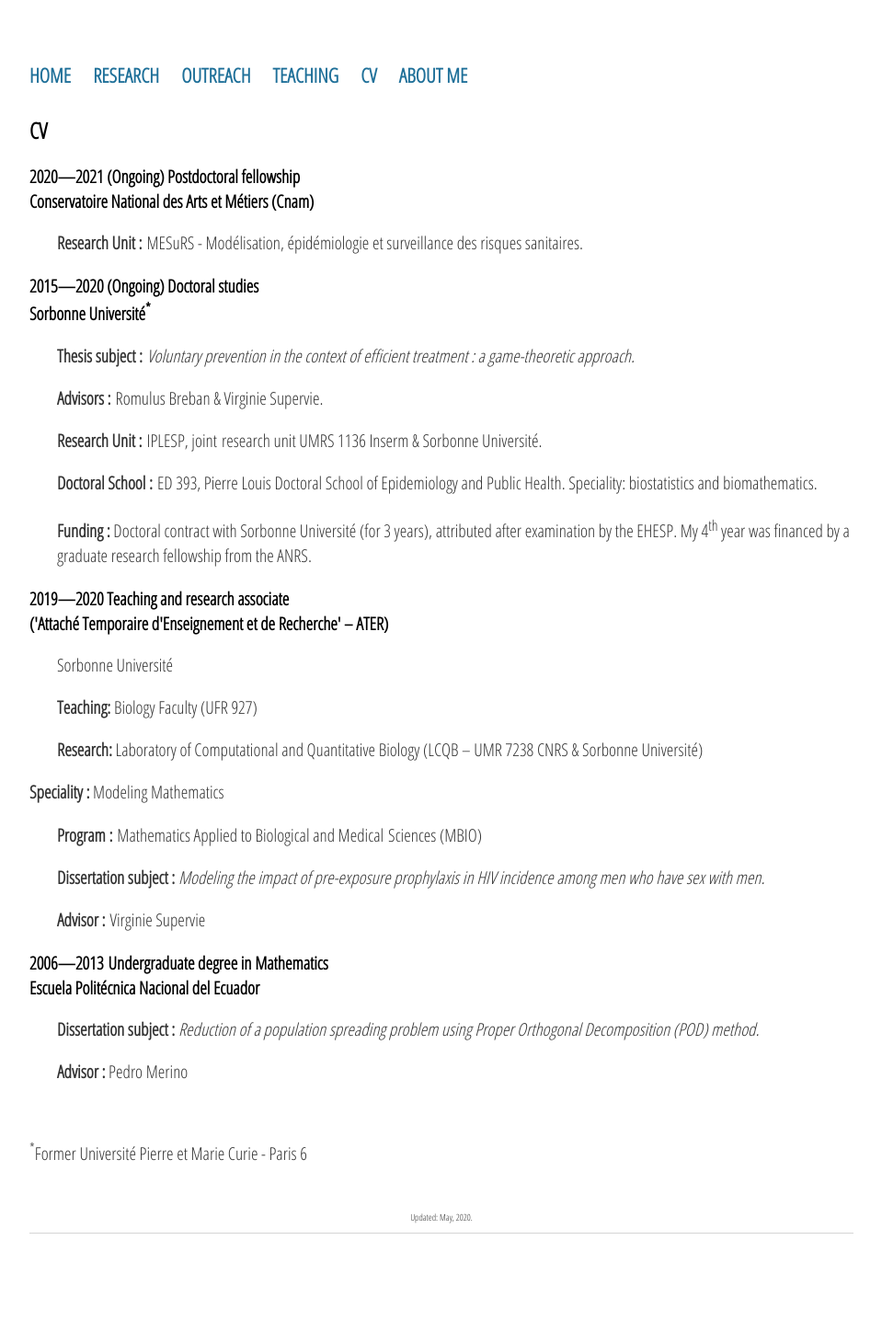
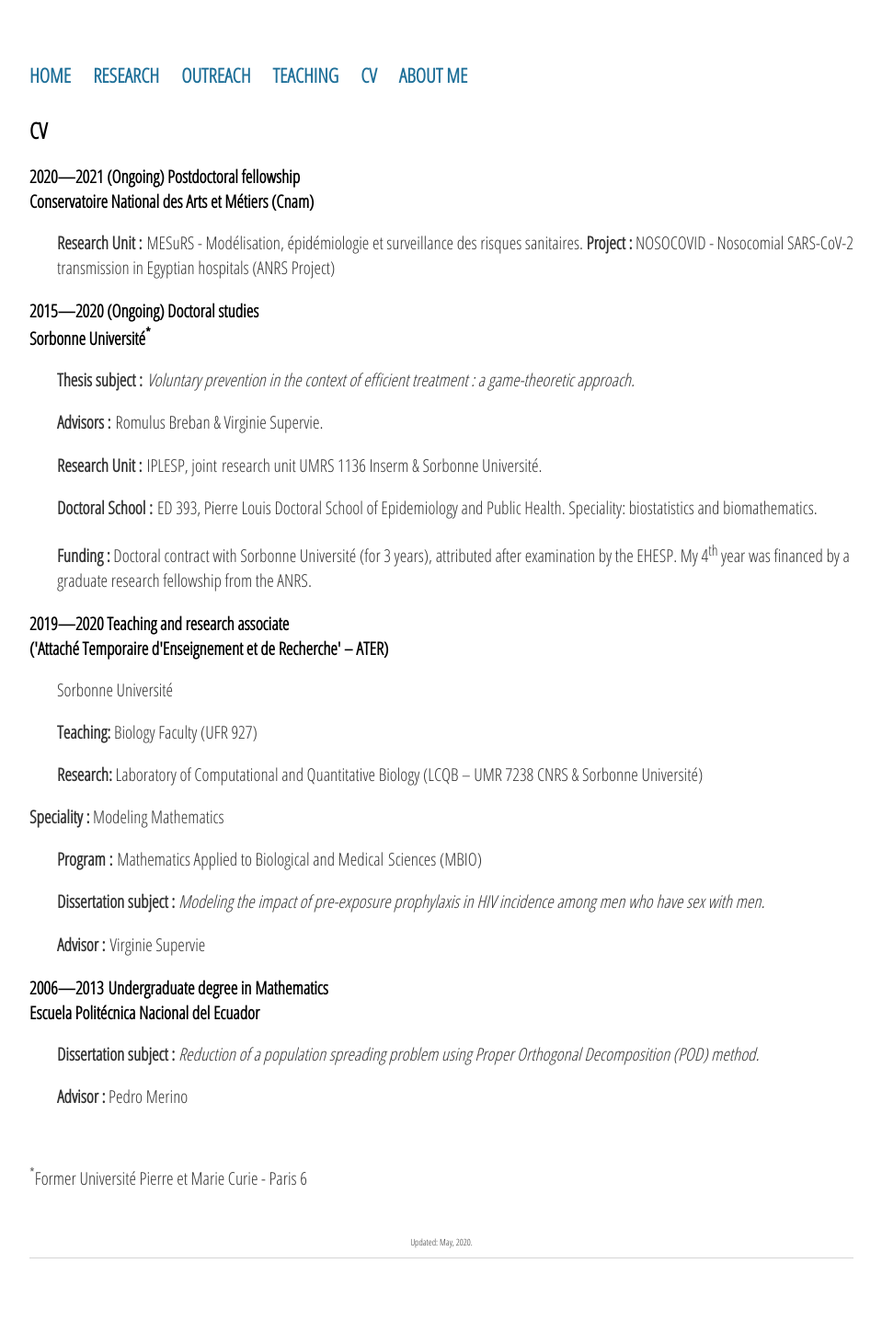
Before and after one commit to sjijon/sjijon.github.io, a Jekyll site: the page built from cv.html, in a window 1280 px wide. Shown: the whole page at 92% size, without its empty margins (160-1119 px from the left). Built offline with Jekyll 4.4.1, drawn with Linux system fonts in a browser that asks for light colours; nearby versions of some CDN libraries; before the commit the page ends 1421 px from its top, so only the background shows below that.

Commit message:
Update cv.html

```diff
--- a/cv.html
+++ b/cv.html
@@ -8,6 +8,7 @@ title: CV
 	<h4>Conservatoire National des Arts et Métiers (Cnam)</h4>
 	<p style="padding-left:30px;">
 		<strong>Research Unit :</strong> MESuRS - Modélisation, épidémiologie et surveillance des risques sanitaires.
+		<strong>Project :</strong> NOSOCOVID - Nosocomial SARS-CoV-2 transmission in Egyptian hospitals (ANRS Project)
 	</p>
 	<h4>2015—2020 (Ongoing) Doctoral studies</h4>
 	<h4>Sorbonne Université<sup>*</sup></h4>
```
